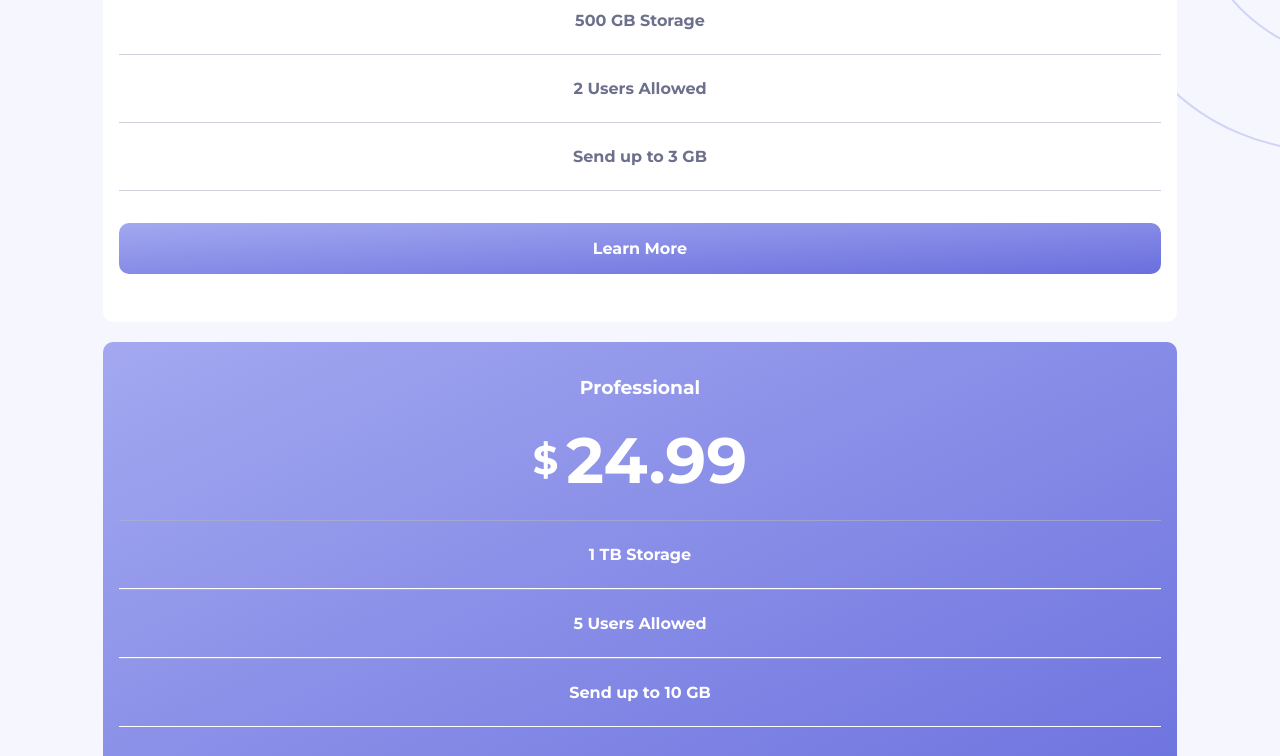
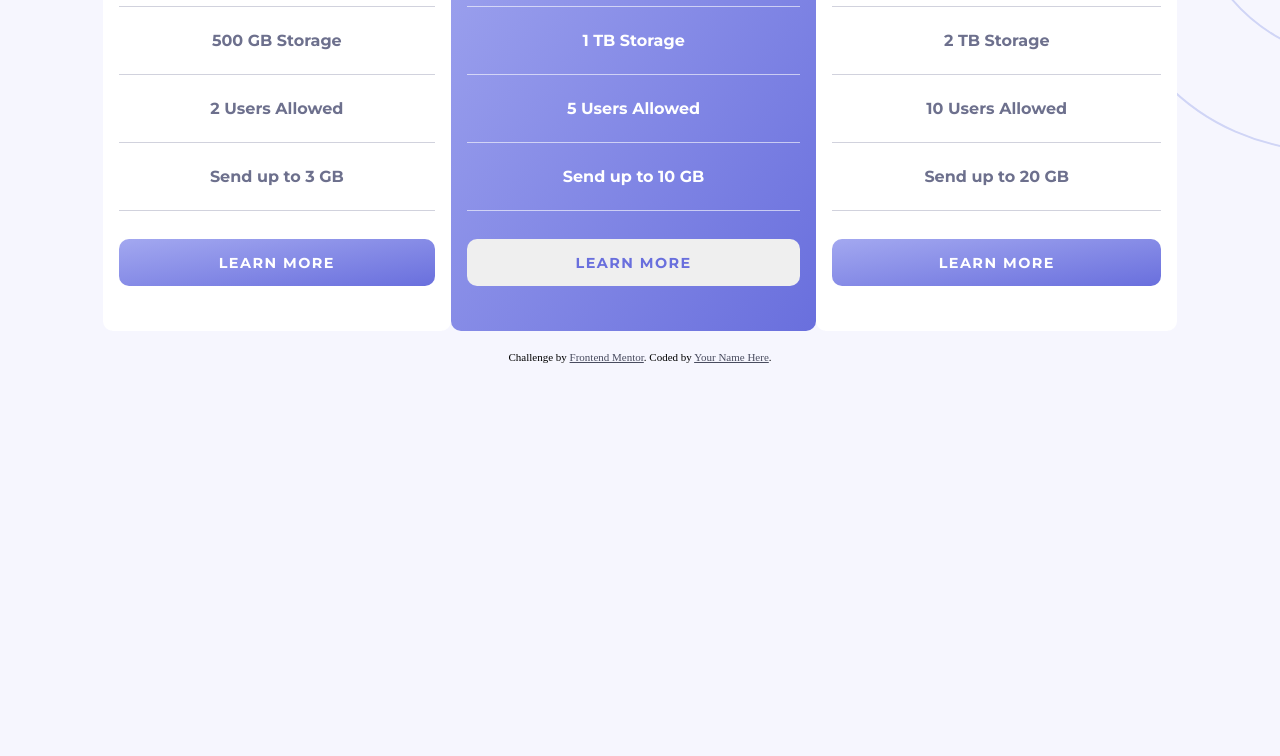
Before and after one commit to ookil/pricing-component, a plain HTML site: page index.html in a window 1280 px wide. Shown: the part 475-1231 px from the top of the page. After the commit the page ends 846 px from the top, so only its background shows below. Drawn offline with Linux system fonts and the light colour scheme.

Commit message:
basic desktop layout

```diff
--- a/index.html
+++ b/index.html
@@ -33,7 +33,7 @@
       <div class="main">
       <div class="d-flex">
 
-        <div class="box">
+        <div class="box box-odd">
           <h3>
             Basic
           </h3>
@@ -49,7 +49,7 @@
           <p class="last">
             Send up to 3 GB
           </p>
-          <button class="more">Learn More</button>
+          <button class="more more-odd">Learn More</button>
         </div>
 
         <div class="box box-pro">
@@ -68,10 +68,10 @@
           <p class="last">
             Send up to 10 GB
           </p>
-          <button class="more">Learn More</button>
+          <button class="more more-pro">Learn More</button>
         </div>
 
-        <div class="box">
+        <div class="box box-odd">
           <h3>
             Master
           </h3>
@@ -87,7 +87,7 @@
           <p class="last">
             Send up to 20 GB
           </p>
-          <button class="more">Learn More</button>
+          <button class="more more-odd">Learn More</button>
         </div>
 
       </div>
--- a/style.css
+++ b/style.css
@@ -72,6 +72,7 @@ body {
     padding: 1em;
     margin: 20px 0;
     text-align: center;
+    max-width: 380px;
 }
 
 .price {
@@ -92,13 +93,27 @@ body {
 .box p {
     padding: 1.5em 0;
     margin: 0;
-    border-top: 1px solid hsla(234, 14%, 74%, 0.6);
 }
 
-.last {
+.box-odd p {
+    border-top: 1px solid hsla(234, 14%, 74%, 0.6)
+}
+
+.box-odd .last {
     border-bottom: 1px solid hsla(234, 14%, 74%, 0.6);
 }
 
+.more-odd {
+    background-image: linear-gradient(to bottom right, hsl(236, 72%, 79%), hsl(237, 63%, 64%));
+    color: white;
+}
+
+.more-odd:hover {
+    background-image: none;
+    background-color: transparent;
+    color: hsl(237, 63%, 64%);
+    border: 1px solid hsl(237, 63%, 64%);
+}
 
 
 .box-pro {
@@ -106,21 +121,34 @@ body {
     color: white;
 }
 
-.box-pro p,
+.box-pro p {
+    border-top: 1px solid hsla(0, 0%, 100%, 0.6)
+}
+
 .box-pro .last {
-    border-bottom: 1px solid white;
+    border-bottom: 1px solid hsla(0, 0%, 100%, 0.6);
+}
+
+.more-pro {
+    color: hsl(237, 63%, 64%);
+}
+
+.more-pro:hover {
+    background: transparent;
+    color: white;
+    border: 1px solid white;
 }
 
 .more {
     margin: 2em 0;
     width: 100%;
-    background-image: linear-gradient(to bottom right, hsl(236, 72%, 79%), hsl(237, 63%, 64%));
     border: none;
     padding: 1em 0;
     border-radius: 10px;
-    font-size: 1rem;
+    font-size: .9rem;
     font-family: 'Montserrat', sans-serif;
-    color: white;
+    text-transform: uppercase;
+    letter-spacing: .1em;
     cursor: pointer;
 
 }
@@ -136,3 +164,21 @@ body {
     color: hsl(233, 13%, 49%);
     color: hsl(232, 13%, 33%)
 }
+
+@media (min-width: 380px) {
+    .d-flex {
+        display: flex;
+        justify-content: center;
+        align-items: center;
+    }
+
+    .box {
+        max-width: 100%;
+        flex-grow: 1;
+    }
+
+    .box-pro {
+
+        align-self: center;
+    }
+}
```
